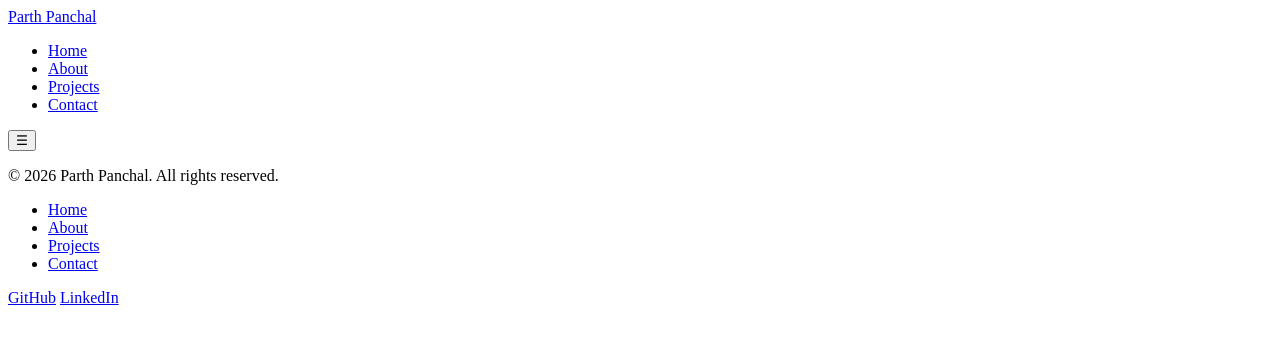
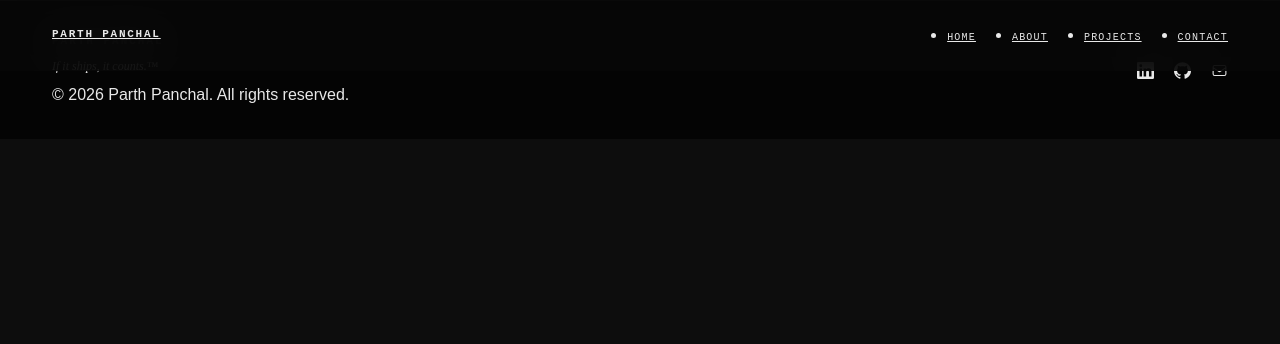
Before and after one commit to PARTHPANCHAL3656/WeIntern, a plain HTML site: page webdev-portfolio/index.html in a window 1280 px wide. Drawn offline with Linux system fonts and the light colour scheme.

Commit message:
basic header and footer made with Js to dinamical load it on every page

```diff
--- a/webdev-portfolio/css/style.css
+++ b/webdev-portfolio/css/style.css
@@ -20,3 +20,19 @@ body {
 }
 
 h1, h2, h3 { font-family: var(--font-head); color: var(--accent); }
+
+nav { position:fixed; top:0; left:0; right:0; z-index:200; display:flex; align-items:center; justify-content:space-between; padding:22px 52px; background:rgba(8,8,8,.85); backdrop-filter:blur(20px); -webkit-backdrop-filter:blur(20px); border-bottom:1px solid transparent; transition:border-color .3s,padding .3s; }
+    nav.stuck { border-bottom-color:var(--border); padding:16px 52px; }
+    .nav-logo { font-family:'JetBrains Mono',monospace; font-size:11px; font-weight:700; letter-spacing:0.16em; text-transform:uppercase; color:var(--white); }
+    .nav-logo em { color:var(--accent); font-style:normal; }
+    .nav-links { display:flex; gap:36px; }
+    .nav-links a { font-family:'JetBrains Mono',monospace; font-size:10px; font-weight:500; letter-spacing:0.12em; text-transform:uppercase; color:var(--muted-2); transition:color .2s; position:relative; }
+
+footer { padding:32px 52px; border-top:1px solid var(--border); background:#040404; display:flex; align-items:center; justify-content:space-between; }
+    .f-left { display:flex; flex-direction:column; gap:6px; }
+    .f-name  { font-family:'JetBrains Mono',monospace; font-size:11px; font-weight:700; letter-spacing:0.18em; text-transform:uppercase; color:var(--white); }
+    .f-quote { font-family:'Lora',serif; font-size:12px; font-style:italic; color:var(--muted); }
+    .f-icons { display:flex; align-items:center; gap:20px; }
+    .f-icons a { color:var(--muted); transition:color .2s; display:flex; align-items:center; }
+    .f-icons a:hover { color:var(--accent); }
+    .f-icons svg { width:17px; height:17px; }
--- a/webdev-portfolio/index.html
+++ b/webdev-portfolio/index.html
@@ -1,38 +1,14 @@
-<!DOCTYPE html>
+<!doctype html>
 <html lang="en">
-<head>
-  <meta charset="UTF-8">
-  <meta name="viewport" content="width=device-width, initial-scale=1.0">
-  <title>Document</title>
-</head>
-<body>
-  <header>
-  <nav class="navbar">
-    <a href="index.html" class="nav-logo">Parth Panchal</a>
-    <ul class="nav-links">
-      <li><a href="index.html">Home</a></li>
-      <li><a href="about.html">About</a></li>
-      <li><a href="projects.html">Projects</a></li>
-      <li><a href="contact.html">Contact</a></li>
-    </ul>
-    <button class="hamburger" id="hamburger">&#9776;</button>
-  </nav>
-</header>
+  <head>
+    <meta charset="UTF-8" />
+    <meta name="viewport" content="width=device-width, initial-scale=1.0" />
+    <title>WebDev Portfolio</title>
+    <link rel="stylesheet" href="css/style.css" />
+  </head>
+  <body>
 
-<footer>
-  <div class="footer-inner">
-    <p class="footer-copy">© 2026 Parth Panchal. All rights reserved.</p>
-    <ul class="footer-nav">
-      <li><a href="index.html">Home</a></li>
-      <li><a href="about.html">About</a></li>
-      <li><a href="projects.html">Projects</a></li>
-      <li><a href="contact.html">Contact</a></li>
-    </ul>
-    <div class="footer-social">
-      <a href="https://github.com/PARTHPANCHAL3656" target="_blank">GitHub</a>
-      <a href="https://www.linkedin.com/in/parth-panchal-a3a309366/" target="_blank">LinkedIn</a>
-    </div>
-  </div>
-</footer>
-</body>
+    <script src="js/components.js"></script>
+    <script src="js/script.js"></script>
+  </body>
 </html>
--- a/webdev-portfolio/js/script.js
+++ b/webdev-portfolio/js/script.js
@@ -0,0 +1,76 @@
+// ── NAVBAR ──────────────────────────────────────────────
+const navHTML = `
+<header>
+  <nav class="navbar">
+    <a href="index.html" class="nav-logo">Parth Panchal</a>
+    <ul class="nav-links" id="navLinks">
+      <li><a href="index.html">Home</a></li>
+      <li><a href="about.html">About</a></li>
+      <li><a href="projects.html">Projects</a></li>
+      <li><a href="contact.html">Contact</a></li>
+    </ul>
+  </nav>
+</header>`;
+
+// ── FOOTER ──────────────────────────────────────────────
+const footerHTML = `
+<footer>
+      <div class="f-left">
+        <div class="f-name">Parth Panchal</div>
+        <div class="f-quote">If it ships, it counts.™</div>
+        <p class="footer-copy">© 2026 Parth Panchal. All rights reserved.</p>
+      </div>
+      <div class="f-icons">
+        <a
+          href="https://www.linkedin.com/in/parth-panchal-a3a309366/"
+          target="_blank"
+          title="LinkedIn"
+        >
+          <svg viewBox="0 0 24 24" fill="currentColor">
+            <path
+              d="M20.447 20.452h-3.554v-5.569c0-1.328-.027-3.037-1.852-3.037-1.853 0-2.136 1.445-2.136 2.939v5.667H9.351V9h3.414v1.561h.046c.477-.9 1.637-1.85 3.37-1.85 3.601 0 4.267 2.37 4.267 5.455v6.286zM5.337 7.433a2.062 2.062 0 01-2.063-2.065 2.064 2.064 0 112.063 2.065zm1.782 13.019H3.555V9h3.564v11.452zM22.225 0H1.771C.792 0 0 .774 0 1.729v20.542C0 23.227.792 24 1.771 24h20.451C23.2 24 24 23.227 24 22.271V1.729C24 .774 23.2 0 22.222 0h.003z"
+            />
+          </svg>
+        </a>
+        <a
+          href="https://github.com/PARTHPANCHAL3656"
+          target="_blank"
+          title="GitHub"
+        >
+          <svg viewBox="0 0 24 24" fill="currentColor">
+            <path
+              d="M12 .297c-6.63 0-12 5.373-12 12 0 5.303 3.438 9.8 8.205 11.385.6.113.82-.258.82-.577 0-.285-.01-1.04-.015-2.04-3.338.724-4.042-1.61-4.042-1.61C4.422 18.07 3.633 17.7 3.633 17.7c-1.087-.744.084-.729.084-.729 1.205.084 1.838 1.236 1.838 1.236 1.07 1.835 2.809 1.305 3.495.998.108-.776.417-1.305.76-1.605-2.665-.3-5.466-1.332-5.466-5.93 0-1.31.465-2.38 1.235-3.22-.135-.303-.54-1.523.105-3.176 0 0 1.005-.322 3.3 1.23.96-.267 1.98-.399 3-.405 1.02.006 2.04.138 3 .405 2.28-1.552 3.285-1.23 3.285-1.23.645 1.653.24 2.873.12 3.176.765.84 1.23 1.91 1.23 3.22 0 4.61-2.805 5.625-5.475 5.92.42.36.81 1.096.81 2.22 0 1.606-.015 2.896-.015 3.286 0 .315.21.69.825.57C20.565 22.092 24 17.592 24 12.297c0-6.627-5.373-12-12-12"
+            />
+          </svg>
+        </a>
+        <a href="mailto:parthpanchal.10000@gmail.com" title="Email">
+          <svg
+            viewBox="0 0 24 24"
+            fill="none"
+            stroke="currentColor"
+            stroke-width="1.5"
+          >
+            <path
+              d="M3 8l7.89 5.26a2 2 0 002.22 0L21 8M5 19h14a2 2 0 002-2V7a2 2 0 00-2-2H5a2 2 0 00-2 2v10a2 2 0 002 2z"
+            />
+          </svg>
+        </a>
+      </div>
+    </footer>`;
+
+// ── INJECT ──────────────────────────────────────────────
+document.body.insertAdjacentHTML('afterbegin', navHTML);
+document.body.insertAdjacentHTML('beforeend', footerHTML);
+
+// ── HAMBURGER ───────────────────────────────────────────
+document.getElementById('hamburger').addEventListener('click', () => {
+  document.getElementById('navLinks').classList.toggle('open');
+});
+
+// ── ACTIVE NAV LINK ─────────────────────────────────────
+const currentPage = window.location.pathname.split('/').pop() || 'index.html';
+document.querySelectorAll('.nav-links a').forEach(link => {
+  if (link.getAttribute('href') === currentPage) {
+    link.classList.add('active');
+  }
+});
```
Also changed, not shown: webdev-portfolio/about.html (+4 -2 lines), webdev-portfolio/contact.html (+5 -1 lines), webdev-portfolio/projects.html (+4 -3 lines).
